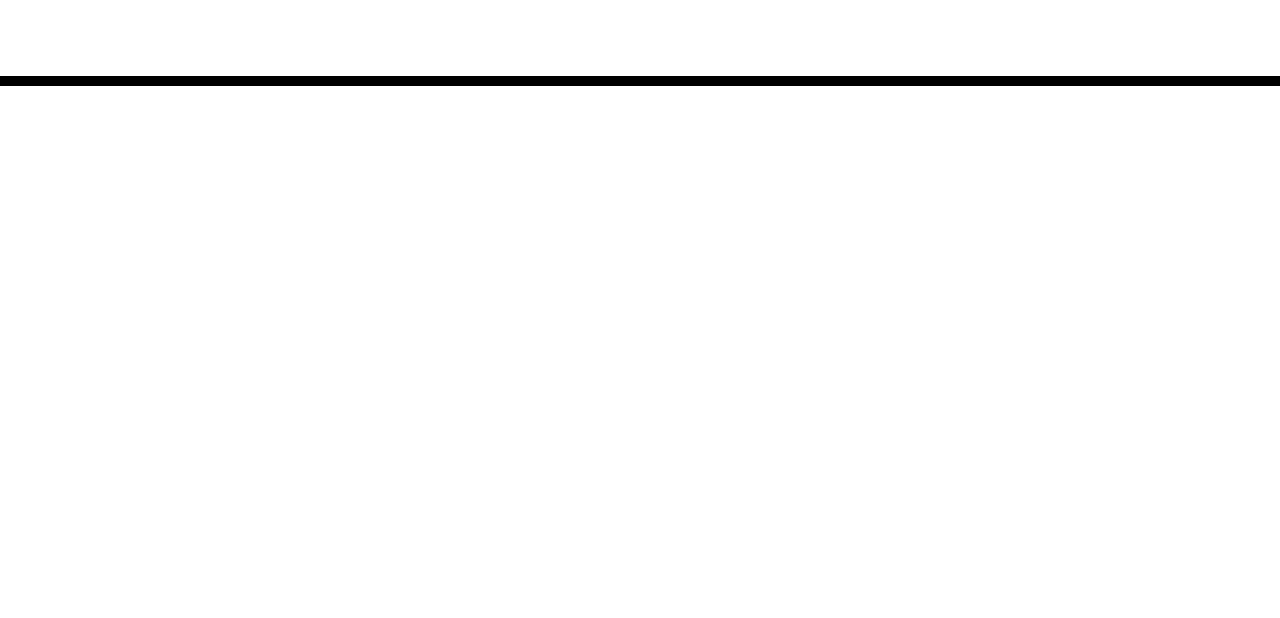
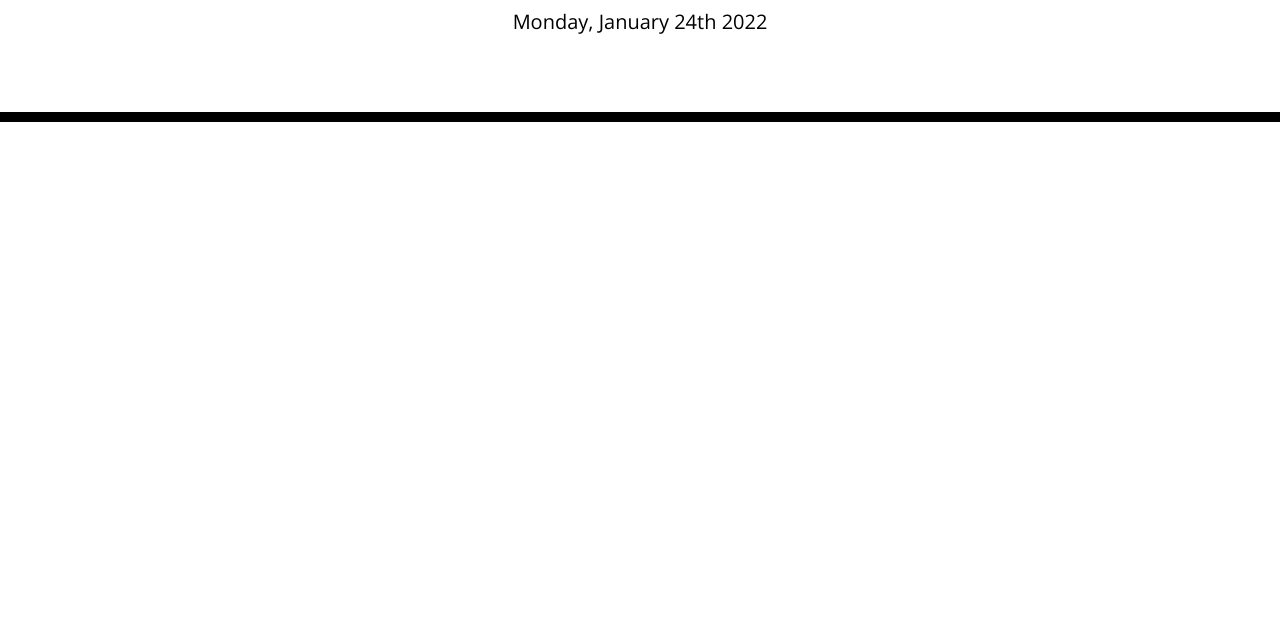
Before and after one commit to CSeddon01/Work_Day_Scheduler, a plain HTML site: page index.html in a window 1280 px wide. Shown: the part 182-800 px from the top of the page. Drawn offline with nearby package versions, Linux system fonts and the light colour scheme.

Commit message:
Added js file, added date using Moment.js

```diff
--- /dev/null
+++ b/assets/js/script.js
@@ -0,0 +1,4 @@
+// Display date in this format: thursday, September 15th
+
+var today = moment().format("dddd, MMMM Do YYYY");
+$("#currentDay").html(today);
--- a/Develop/index.html
+++ b/index.html
@@ -18,7 +18,7 @@
       href="https://fonts.googleapis.com/css?family=Open+Sans&display=swap"
       rel="stylesheet"
     />
-    <link rel="stylesheet" href="style.css" />
+    <link rel="stylesheet" href="assets/css/style.css"/>
     <title>Work Day Scheduler</title>
   </head>
 
@@ -34,5 +34,6 @@
 
     <script src="https://code.jquery.com/jquery-3.4.1.min.js"></script>
     <script src="https://cdnjs.cloudflare.com/ajax/libs/moment.js/2.24.0/moment.min.js"></script>
+    <script src="assets/js/script.js"></script>
   </body>
 </html>
```
Also changed, not shown: assets/css/style.css (renamed from Develop/style.css), 1 other file.
